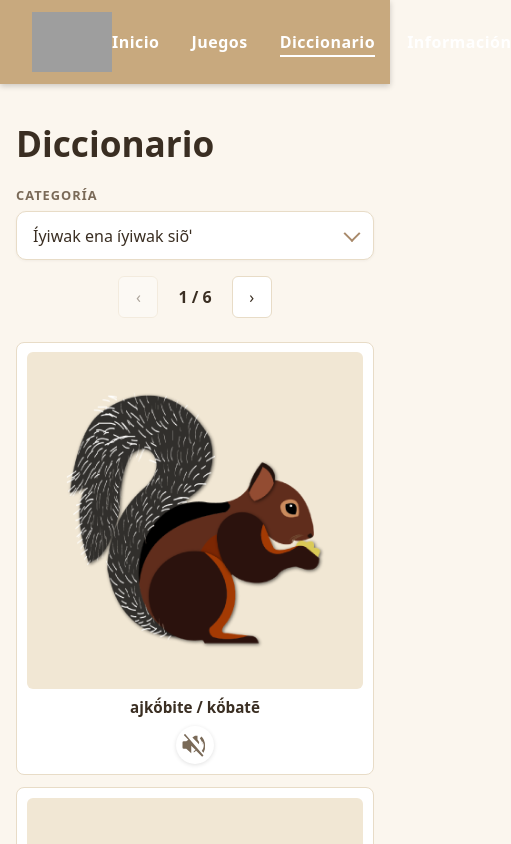
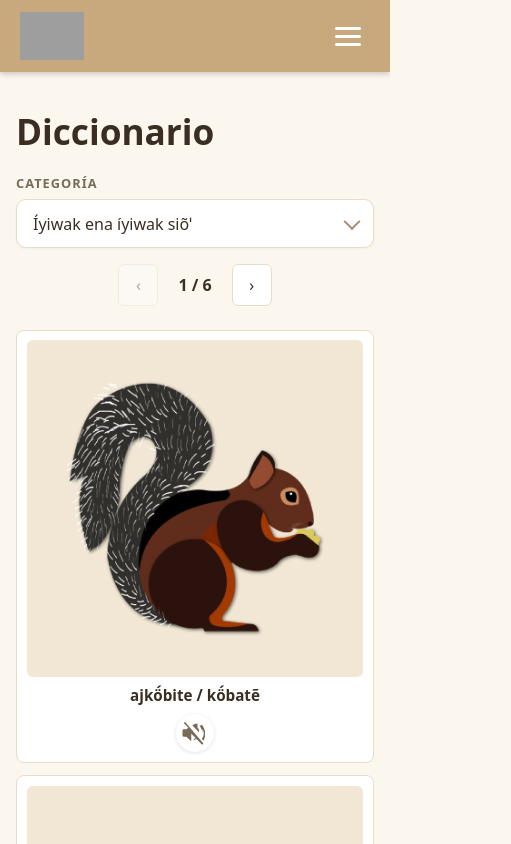
Before and after one commit to Mainorrr/TCU-625, a React (Vite) app: page /#/diccionario in a window 390 px wide. Shown: the top 844 px of the page, 511 px wide, since content can reach past the window. Built offline with nearby package versions, Linux system fonts and the light colour scheme; grey boxes are pictures that could not be loaded.

Commit message:
Agregando estilos responsive al header

```diff
--- a/src/components/Header/Header.css
+++ b/src/components/Header/Header.css
@@ -1,4 +1,5 @@
 .header {
+  position: relative;
   background-color: var(--color-primary);
   display: flex;
   align-items: center;
@@ -43,3 +44,101 @@
   border-bottom: 2px solid var(--color-text-on-primary);
   padding-bottom: 2px;
 }
+
+.header__toggle {
+  display: none;
+  flex-direction: column;
+  justify-content: center;
+  gap: 5px;
+  width: 44px;
+  height: 44px;
+  padding: 0;
+  background: transparent;
+  border: none;
+  cursor: pointer;
+}
+
+.header__toggle:focus,
+.header__toggle:focus-visible {
+  outline: 2px solid var(--color-text-on-primary);
+  outline-offset: 2px;
+}
+
+.header__bar {
+  display: block;
+  width: 26px;
+  height: 3px;
+  margin: 0 auto;
+  border-radius: 2px;
+  background: var(--color-text-on-primary);
+  transition: transform 0.25s ease, opacity 0.2s ease;
+}
+
+.header__toggle--open .header__bar:nth-child(1) {
+  transform: translateY(8px) rotate(45deg);
+}
+
+.header__toggle--open .header__bar:nth-child(2) {
+  opacity: 0;
+}
+
+.header__toggle--open .header__bar:nth-child(3) {
+  transform: translateY(-8px) rotate(-45deg);
+}
+
+@media (max-width: 768px) {
+  .header {
+    padding: 0.75rem 1.25rem;
+  }
+
+  .header__logo {
+    height: 48px;
+  }
+
+  .header__toggle {
+    display: flex;
+  }
+
+  .header__nav-wrap {
+    position: absolute;
+    top: 100%;
+    left: 0;
+    right: 0;
+    background-color: var(--color-primary);
+    box-shadow: 0 6px 10px rgba(0, 0, 0, 0.2);
+    max-height: 0;
+    overflow: hidden;
+    transition: max-height 0.3s ease;
+    z-index: 20;
+  }
+
+  .header__nav-wrap--open {
+    max-height: 320px;
+  }
+
+  .header__nav {
+    flex-direction: column;
+    gap: 0;
+    padding: 0.5rem 0;
+  }
+
+  .header__nav li {
+    width: 100%;
+  }
+
+  .header__nav a {
+    display: block;
+    padding: 0.9rem 1.5rem;
+  }
+
+  .header__nav a:hover {
+    background: var(--color-primary-dark);
+    color: var(--color-text-on-primary);
+  }
+
+  .header__nav a.active {
+    border-bottom: none;
+    padding-bottom: 0.9rem;
+    background: var(--color-primary-dark);
+  }
+}
--- a/src/components/Header/Header.jsx
+++ b/src/components/Header/Header.jsx
@@ -1,17 +1,40 @@
+import { useState } from 'react';
 import { NavLink } from 'react-router-dom';
 import logo from '../../assets/common/logo_white.png';
 import './Header.css';
 
 function Header() {
+  const [open, setOpen] = useState(false);
+  const close = () => setOpen(false);
+
   return (
     <header className="header">
-      <NavLink to="/"><img src={logo} alt="Logo Bribri" className="header__logo" /></NavLink>
-      <nav>
+      <NavLink to="/" onClick={close}>
+        <img src={logo} alt="Logo Bribri" className="header__logo" />
+      </NavLink>
+
+      <button
+        type="button"
+        className={'header__toggle' + (open ? ' header__toggle--open' : '')}
+        aria-label={open ? 'Cerrar menú' : 'Abrir menú'}
+        aria-expanded={open}
+        aria-controls="header-nav"
+        onClick={() => setOpen((v) => !v)}
+      >
+        <span className="header__bar" />
+        <span className="header__bar" />
+        <span className="header__bar" />
+      </button>
+
+      <nav
+        id="header-nav"
+        className={'header__nav-wrap' + (open ? ' header__nav-wrap--open' : '')}
+      >
         <ul className="header__nav">
-          <li><NavLink to="/" end>Inicio</NavLink></li>
-          <li><NavLink to="/juegos">Juegos</NavLink></li>
-          <li><NavLink to="/diccionario">Diccionario</NavLink></li>
-          <li><NavLink to="/informacion">Información</NavLink></li>
+          <li><NavLink to="/" end onClick={close}>Inicio</NavLink></li>
+          <li><NavLink to="/juegos" onClick={close}>Juegos</NavLink></li>
+          <li><NavLink to="/diccionario" onClick={close}>Diccionario</NavLink></li>
+          <li><NavLink to="/informacion" onClick={close}>Información</NavLink></li>
         </ul>
       </nav>
     </header>
--- a/src/pages/Dictionary/Dictionary.css
+++ b/src/pages/Dictionary/Dictionary.css
@@ -229,20 +229,7 @@
   padding: 0.4rem 0.7rem;
 }
 
-.dictionary__page-btn--active {
-  background: var(--color-primary) !important;
-  color: var(--color-text-on-primary);
-  border-color: var(--color-primary) !important;
-}
-
-.dictionary__page-ellipsis {
-  padding: 0 0.25rem;
-  color: var(--color-text-muted);
-  user-select: none;
-}
-
 .dictionary__page-status {
-  display: none;
   font-weight: 600;
   color: var(--color-text);
   padding: 0 0.5rem;
@@ -291,15 +278,6 @@
     font-size: 2.2em;
   }
 
-  .dictionary__page-btn,
-  .dictionary__page-ellipsis {
-    display: none;
-  }
-
-  .dictionary__page-status {
-    display: inline-block;
-  }
-
   .dictionary__pagination {
     gap: 0.75rem;
   }
--- a/src/pages/Dictionary/Dictionary.jsx
+++ b/src/pages/Dictionary/Dictionary.jsx
@@ -50,35 +50,6 @@ function AudioIcon({ playing = false }) {
   );
 }
 
-function getPageItems(current, total) {
-  const delta = 1;
-  const pages = [];
-  for (let i = 0; i < total; i++) {
-    if (
-      i === 0 ||
-      i === total - 1 ||
-      (i >= current - delta && i <= current + delta)
-    ) {
-      pages.push(i);
-    }
-  }
-
-  const items = [];
-  let prev;
-  for (const i of pages) {
-    if (prev !== undefined) {
-      if (i - prev === 2) {
-        items.push(prev + 1);
-      } else if (i - prev > 2) {
-        items.push(`gap-${prev}`);
-      }
-    }
-    items.push(i);
-    prev = i;
-  }
-  return items;
-}
-
 function Pagination({ pagina, totalPaginas, setPagina, className = '' }) {
   return (
     <div className={`dictionary__pagination ${className}`}>
@@ -91,27 +62,6 @@ function Pagination({ pagina, totalPaginas, setPagina, className = '' }) {
       >
         ‹
       </button>
-      {getPageItems(pagina, totalPaginas).map((item) =>
-        typeof item === 'string' ? (
-          <span key={item} className="dictionary__page-ellipsis" aria-hidden="true">
-            …
-          </span>
-        ) : (
-          <button
-            key={item}
-            type="button"
-            className={
-              'dictionary__page-btn' +
-              (item === pagina ? ' dictionary__page-btn--active' : '')
-            }
-            onClick={() => setPagina(item)}
-            aria-label={`Página ${item + 1}`}
-            aria-current={item === pagina ? 'page' : undefined}
-          >
-            {item + 1}
-          </button>
-        )
-      )}
       <span className="dictionary__page-status" aria-live="polite">
         {pagina + 1} / {totalPaginas}
       </span>
```
